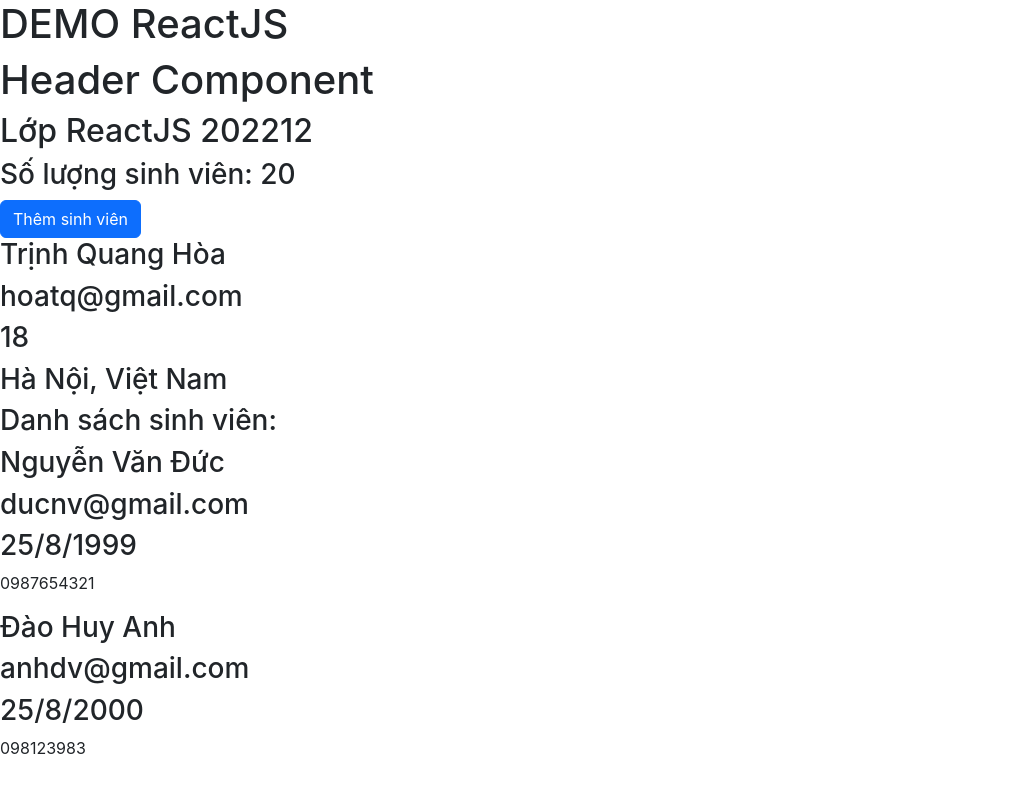
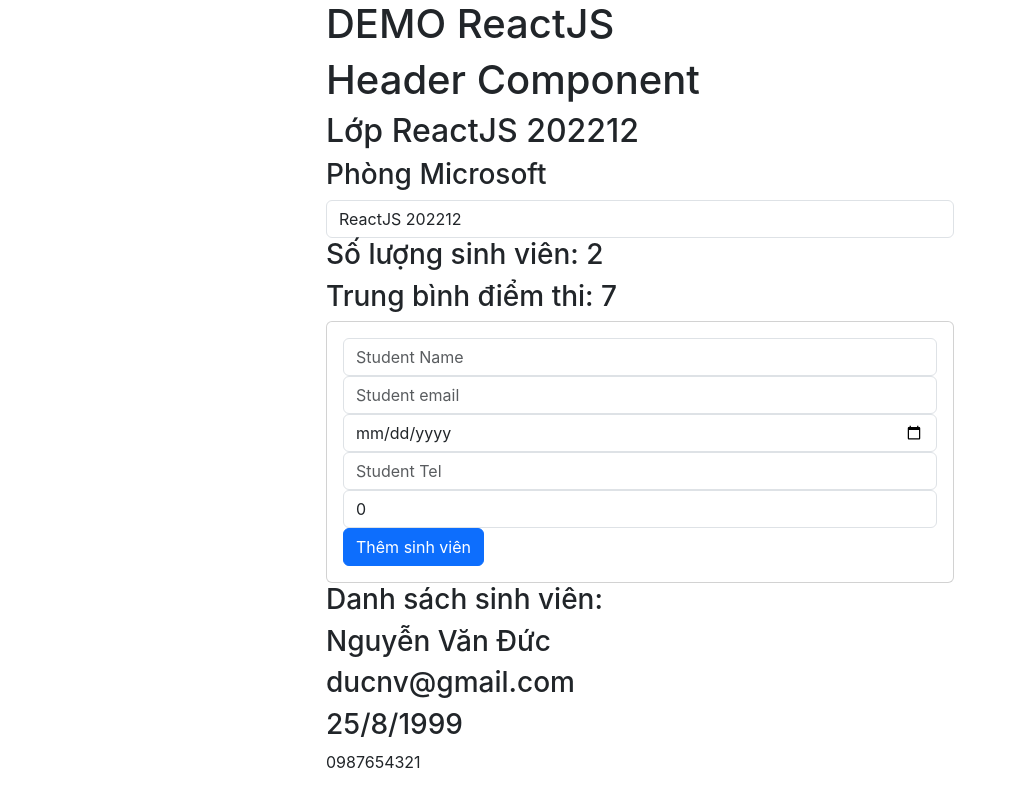
Before and after one commit to billytrinh/T3H-ReactJS-Demo, a React (Create React App) app: page / in a window 1280 px wide. Shown: the top 794 px of the page, without its empty margins (0-1017 px from the left). Built offline with nearby package versions, Linux system fonts and the light colour scheme.

Commit message:
form handling

```diff
--- a/src/App.js
+++ b/src/App.js
@@ -5,10 +5,13 @@
 
 function App() {
   return (
-    <div>
+    <div className='row'>
+      <div className='col-3'></div>
+      <div className='col-6'>
       <h1>DEMO ReactJS</h1>
       <Header/>
       <Classroom/>
+    </div>
     </div>
   );
 }
--- a/src/components/Classroom.js
+++ b/src/components/Classroom.js
@@ -6,7 +6,29 @@
     constructor(props){
         super(props);
         this.state = {
-            count: 20
+            className: "ReactJS 202212",
+            room: "Microsoft",
+            count: 2,
+            students: [{
+                name: "Nguyễn Văn Đức",
+                email: "ducnv@gmail.com",
+                birthday:"25/8/1999",
+                tel: "0987654321",
+                mark: 8
+             },
+             {
+                 name: "Đào Huy Anh",
+                 email: "anhdv@gmail.com",
+                 birthday:"25/8/2000",
+                 tel: "098123983"   ,
+                 mark: 6
+              }
+             ],
+             svName: "",
+             svEmail:"",
+             svBirthday:"",
+             svTel:"",
+             svMark:0
         }
     }
     componentDidMount(){ // tự động chạy sau khi sinh ra giao diện lần đầu tiên
@@ -22,41 +44,78 @@
     addStudent(){
         let c = this.state.count;
         c++;
+        const newStudent = {
+            name: this.state.svName,
+            email: this.state.svEmail,
+            birthday: this.state.svBirthday,
+            tel: this.state.svTel,
+            mark: this.state.svMark
+        }
+        let students = this.state.students;
+        students.push(newStudent);
         this.setState({
-            count: c
+            count: c,
+            students: students
         });
     }
+    changeName(event){
+        const input = event.target;
+       // input.name => birthday
+        let className = input.value;
+        this.setState({
+            className: className
+        })
+    }
+    changInputStudent(event){
+        const input = event.target;
+        const inputName = input.name;
+        const abc = ["svMark","svAge"];
+        const v = abc.includes(inputName) ?parseInt( input.value): input.value;
+        this.setState({
+            [inputName]:v
+        })
+
+    }
     render(){
-        const svs = [{
-           name: "Nguyễn Văn Đức",
-           email: "ducnv@gmail.com",
-           birthday:"25/8/1999",
-           tel: "0987654321"
-        },
-        {
-            name: "Đào Huy Anh",
-            email: "anhdv@gmail.com",
-            birthday:"25/8/2000",
-            tel: "098123983"
-         }
-        ];
-        const teacher = {
-            name: "Trịnh Quang Hòa",
-            email: "hoatq@gmail.com",
-            age: 18,
-            address: "Hà Nội, Việt Nam"
-        }
+        const svs = this.state.students;
+        const c = this.state.count;
+        const className = this.state.className;
+        const room = this.state.room;
 
-        const c = this.state.count;
+        const svName = this.state.svName;
+        const svEmail = this.state.svEmail;
+        const svBirthday = this.state.svBirthday;
+        const svTel = this.state.svTel;
+        const svMark = this.state.svMark;
+
+
+        // tinh trung binh diem thi
+        let tong = 0;
+        svs.map((v,i)=>{
+            tong += v.mark;
+        })
         return (
         <div>
-           <h2>Lớp ReactJS 202212</h2>
+           <h2>Lớp {className}</h2>
+           <h3>Phòng {room}</h3>
+           <input value={className} onChange={this.changeName.bind(this)} name="class" className="form-control" type="text" placeholder="Tên lớp"/>
            <h3>Số lượng sinh viên: {c}</h3>
-           <button className="btn btn-primary" onClick={this.addStudent.bind(this)}>Thêm sinh viên</button>
-           <Teacher teacher={teacher}/>
+           <h3>Trung bình điểm thi: {tong/svs.length}</h3>
+
+           <div className="card">
+                <div className="card-body">
+                    <input type="text" onChange={this.changInputStudent.bind(this)} value={svName} name="svName" className="form-control" placeholder="Student Name"/>
+                    <input type="email" onChange={this.changInputStudent.bind(this)} value={svEmail} name="svEmail" className="form-control" placeholder="Student email"/>
+                    <input type="date" onChange={this.changInputStudent.bind(this)} value={svBirthday} name="svBirthday" className="form-control" placeholder="Student birthday"/>
+                    <input type="tel" onChange={this.changInputStudent.bind(this)} value={svTel} name="svTel" className="form-control" placeholder="Student Tel"/>
+                    <input type="number" onChange={this.changInputStudent.bind(this)} value={svMark} name="svMark" className="form-control" placeholder="Student Mark"/>
+                    <button className="btn btn-primary" onClick={this.addStudent.bind(this)}>Thêm sinh viên</button>
+                </div>
+           </div>
+
            <h3>Danh sách sinh viên:</h3>
            {
-            svs.map(function(v,k){
+            svs.map(function(v,i){
                 // v <=> arr[i]
                 // k <=> i
                 return <Student data={v} />
--- a/src/components/Student.js
+++ b/src/components/Student.js
@@ -9,6 +9,7 @@
                 <h3>{xyz.email}</h3>
                 <h3>{xyz.birthday}</h3>
                 <p>{xyz.tel}</p>
+                <p>Mark: {xyz.mark}</p>
             </div>
         )
     }
```
